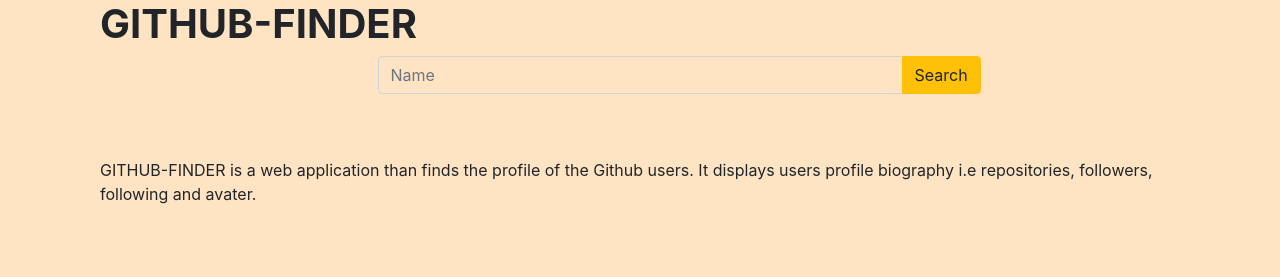
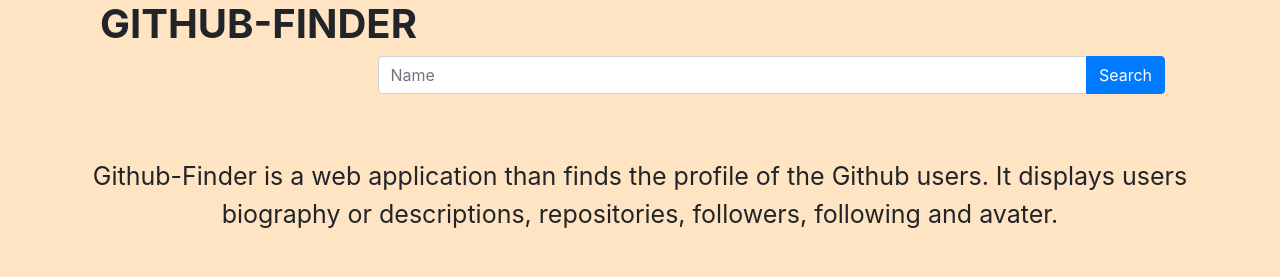
Before and after one commit to Samwelrangili/Github-Finder, an Angular app: page / in a window 1280 px wide. Shown: the top 277 px of the page. Built offline with nearby package versions, Linux system fonts and the light colour scheme; no server answers.

Commit message:
made change in profile.component.html file

```diff
--- a/src/app/profile/profile.component.css
+++ b/src/app/profile/profile.component.css
@@ -0,0 +1,5 @@
+.describe{
+    text-align: center;
+    font-size: 25px;
+    text-decoration: black;
+}
--- a/src/app/profile/profile.component.html
+++ b/src/app/profile/profile.component.html
@@ -5,19 +5,21 @@
       <div class="form-group">
         <div class="col-md-12">
           <div class="input-group mb-3">
-            <input type="text" class="form-control bg-transparent col-sm-6 offset-3" placeholder="Name"
+            <input type="text" class="form-control bg-gray col-sm-9 offset-3" placeholder="Name"
               aria-label="user" aria-describedby="basic-addon2" name="username" [(ngModel)]="username">
             <div class="input-group-append">
-              <button class="btn btn-warning" type="submit">Search</button>
+              <button class="btn btn-primary" type="submit">Search</button>
             </div>
           </div>
         </div>
       </div>
     </form><br><br>
-    <div class="description">
-      <p>GITHUB-FINDER is a web application than finds the profile of the Github users. It displays users profile
-        biography i.e repositories, followers, following and avater.</p>
+    <div class="row">
+    <div class="describe">
+      <p>Github-Finder is a web application than finds the profile of the Github users. It displays users
+        biography or descriptions, repositories, followers, following and avater.</p>
     </div>
+  </div>
     <br><br>
     <div *ngIf="profile" class="prof">
       <div class="col-sm-8">
```
